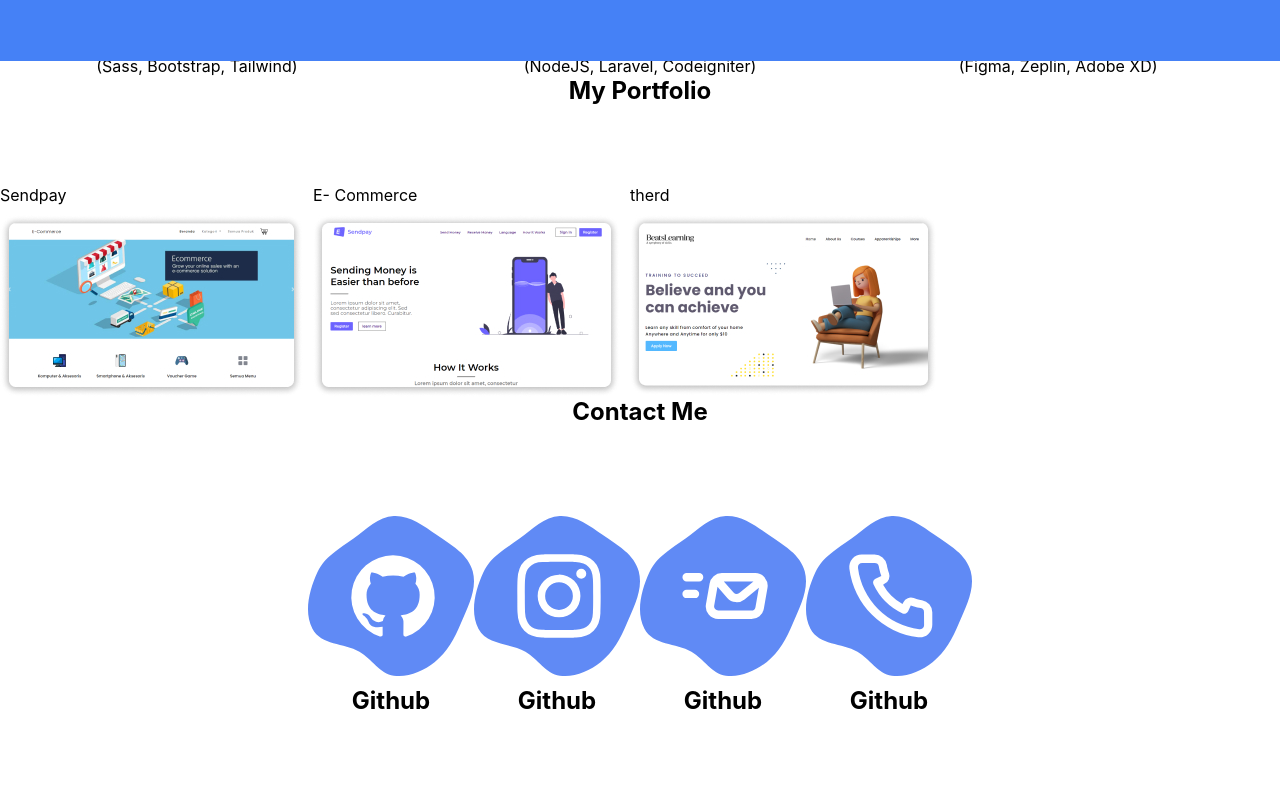
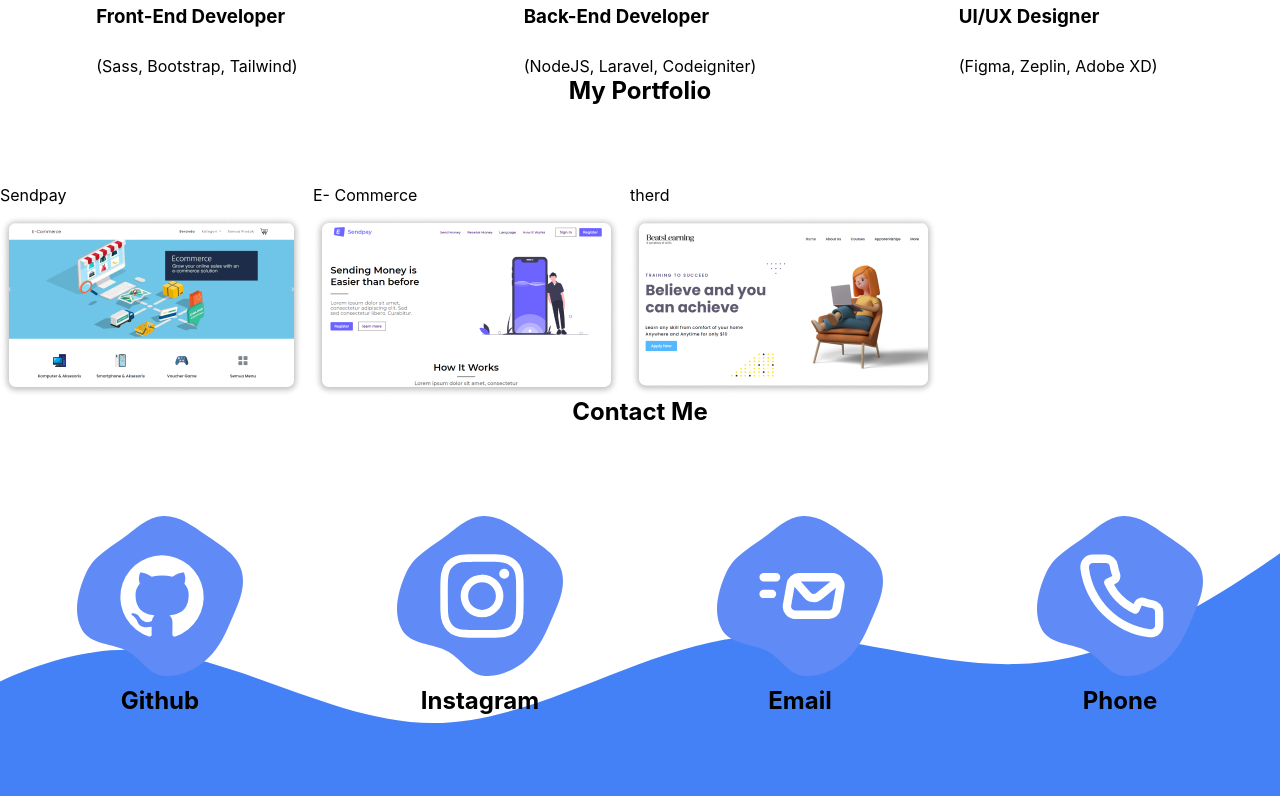
Before and after one commit to yevhenkr/portfolio-second-variant, a React app: page / in a window 1280 px wide. Shown: the part 719-1519 px from the top of the page. Built offline with nearby package versions, Linux system fonts and the light colour scheme.

Commit message:
feat: wave full wigth

```diff
--- a/src/assets/icons/WaveIcon.tsx
+++ b/src/assets/icons/WaveIcon.tsx
@@ -3,16 +3,18 @@ import { SVGProps, memo } from "react"
 const SvgComponent = (props: SVGProps<SVGSVGElement>) => (
     <svg
         xmlns="http://www.w3.org/2000/svg"
-        width={1440}
-        height={330}
+        viewBox="0 0 1440 330"
+        width="100%" // Устанавливаем ширину в процентах
+        height="100%" // Устанавливаем высоту в процентах
         fill="none"
-        preserveAspectRatio={"none"}
+        preserveAspectRatio="none"
 
         {...props}
     >
         <path
             fill="#4581F6"
-            preserveAspectRatio={"none"}
+            width="100%" // Устанавливаем ширину в процентах
+            height="100%"
             d="m-201 330 57.3-41.2c57.3-41.2 171.9-123.6 286.5-123.6s229.2 82.4 343.8 82.4c114.6 0 229.2-82.4 343.8-96.048 114.6-14.677 229.2 41.973 343.8 27.295C1288.8 165.2 1403.4 82.8 1460.7 41.6L1518 .4V330H-201Z"
         />
     </svg>
--- a/src/common/components/layout/sections/footer/Footer.tsx
+++ b/src/common/components/layout/sections/footer/Footer.tsx
@@ -1,49 +1,59 @@
-import {TitleSection} from "../../../ui/titleSections/TitleSection";
-import {FlexWrapper} from "../../../ui/flexWrapper/FlexWrapper";
-import {GithubIcon} from "../../../../../assets/icons/githubIcon";
-import {InstagramIcon} from "../../../../../assets/icons/instagramIcon";
-import {EmailIcon} from "../../../../../assets/icons/emailIcon";
-import {PhoneIcon} from "../../../../../assets/icons/phoneIcon";
-import {WaveIcon} from "../../../../../assets/icons/WaveIcon";
+import { TitleSection } from "../../../ui/titleSections/TitleSection";
+import { FlexWrapper } from "../../../ui/flexWrapper/FlexWrapper";
+import { GithubIcon } from "../../../../../assets/icons/githubIcon";
+import { InstagramIcon } from "../../../../../assets/icons/instagramIcon";
+import { EmailIcon } from "../../../../../assets/icons/emailIcon";
+import { PhoneIcon } from "../../../../../assets/icons/phoneIcon";
+import { WaveIcon } from "../../../../../assets/icons/WaveIcon";
 import styled from "styled-components";
 
 export const Footer = () => {
     return (
         <FlexWrapper id={"footer"} flexDirection={"column"}>
-            <TitleSection title={"Contact Me"}/>
-            <StyledDiv >
+            <TitleSection title={"Contact Me"} />
+            <StyledDiv>
                 <FlexWrapper flexDirection={"column"}>
-                    <GithubIcon/>
-                    <TitleSection title={"Github"}/>
+                    <GithubIcon />
+                    <TitleSection title={"Github"} />
                 </FlexWrapper>
                 <FlexWrapper flexDirection={"column"}>
-                    <InstagramIcon/>
-                    <TitleSection title={"Github"}/>
+                    <InstagramIcon />
+                    <TitleSection title={"Instagram"} />
                 </FlexWrapper>
                 <FlexWrapper flexDirection={"column"}>
-                    <EmailIcon/>
-                    <TitleSection title={"Github"}/>
+                    <EmailIcon />
+                    <TitleSection title={"Email"} />
                 </FlexWrapper>
                 <FlexWrapper flexDirection={"column"}>
-                    <PhoneIcon/>
-                    <TitleSection title={"Github"}/>
+                    <PhoneIcon />
+                    <TitleSection title={"Phone"} />
                 </FlexWrapper>
-            </StyledDiv >
-            <WaveIcon style={{position: "absolute", bottom: "0", width:"100%", height:"350px", left:"0px", right:"0px", backgroundRepeat: "no-repeat", backgroundSize: "100%"}}/>
+                <WaveBackground>
+                    <WaveIcon />
+                </WaveBackground>
+            </StyledDiv>
         </FlexWrapper>
     );
 };
 
 const StyledDiv = styled.div`
+    position: relative;
+    width: 100%;
+    //height: 100vh;
     display: flex;
-flex-direction: row;
-    justify-content: center;
-    //position: relative;
-    //:before{
-    //    position: absolute;
-    //    width: 100%;
-    //    height: 100px;
-    //    content: '';
-    //    background-image: url("../../../../../assets/icons/WavePng.png");
-    //}
-`
+    justify-content: space-around;
+    flex-direction: row;
+`;
+
+const WaveBackground = styled.div`
+    position: absolute;
+    bottom: -5px;
+    left: 0;
+    width: 100%;
+    z-index: -1;
+
+    svg {
+        width: 100%;
+        //height: 100%;
+    }
+`;
```
